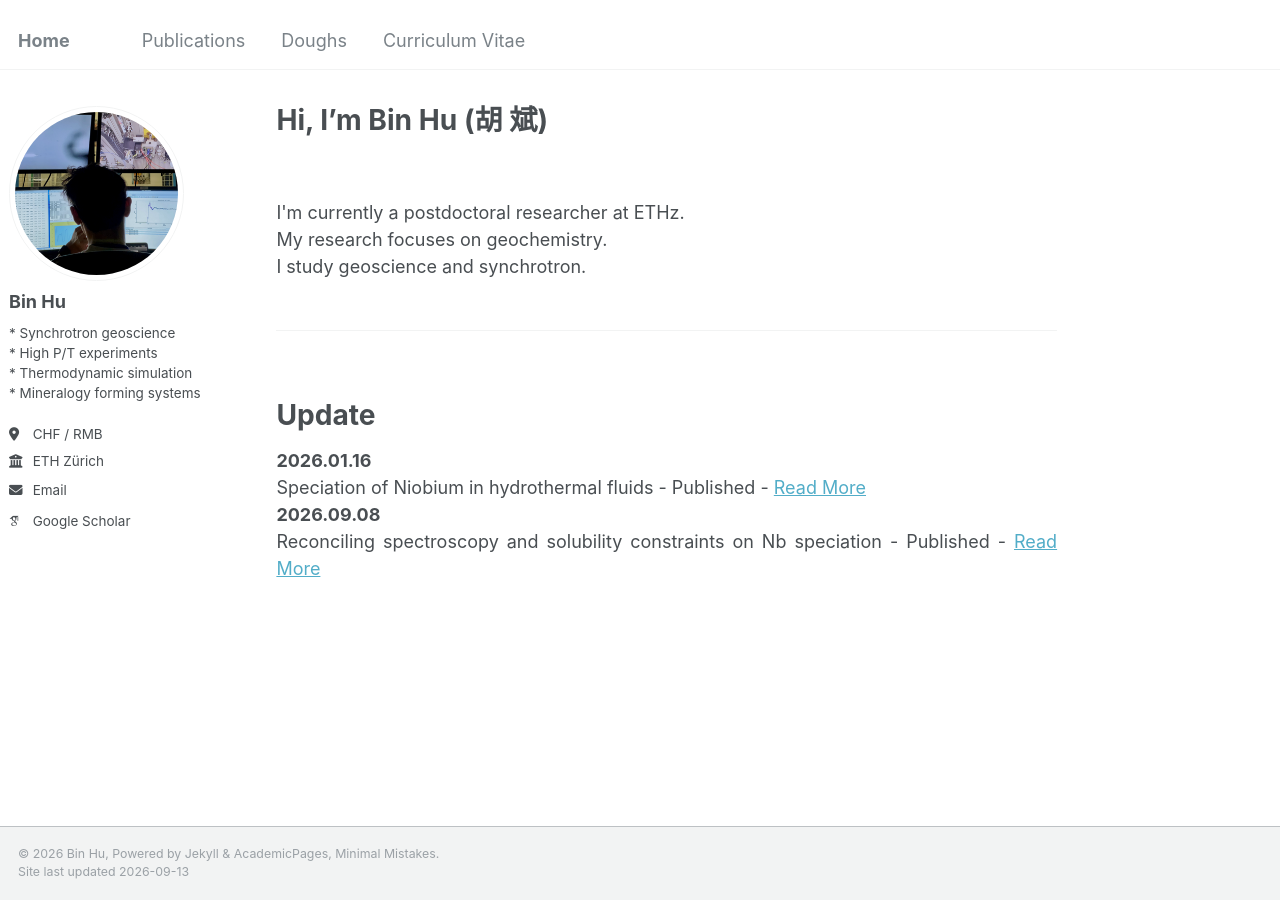
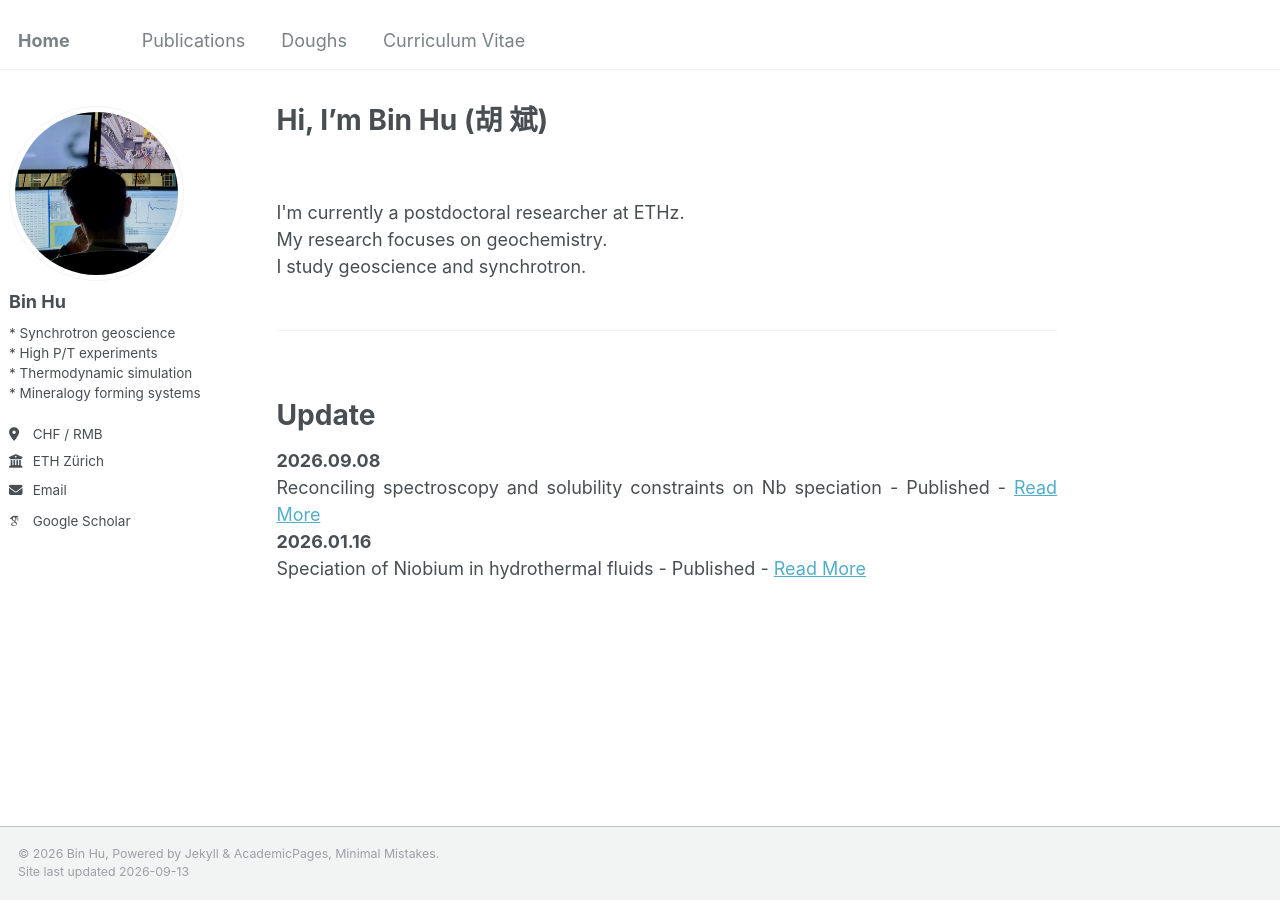
Before and after one commit to bhchemx/bhchemx.github.io, a Jekyll site: the page built from _pages/about.md, in a window 1280 px wide. Built offline with Jekyll 4.4.1, drawn with Linux system fonts in a browser that asks for light colours; some web fonts are replaced.

Commit message:
Update about.md

```diff
--- a/_pages/about.md
+++ b/_pages/about.md
@@ -22,18 +22,6 @@ redirect_from:
 <br>
 # Update
 
-<div style="display: flex; justify-content: space-between; font-size: 1em;">
-    <span>
-        <b>2026.01.16</b>
-    </span>
-</div>
-
-<div style="display: flex; justify-content: space-between; font-size: 1em;">
-    <span>
-        Speciation of Niobium in hydrothermal fluids - Published - <a href = "https://bhchemx.github.io/publication/2026-01-12-GCA-Nb">Read More</a>
-    </span>
-</div>
-
 <!------------------------------------------------------------->
 
 <div style="display: flex; justify-content: space-between; font-size: 1em;">
@@ -47,14 +35,16 @@ redirect_from:
         Reconciling spectroscopy and solubility constraints on Nb speciation - Published - <a href = "https://bhchemx.github.io/publication/2026-06-03-GCA-Nb">Read More</a>
     </span>
 </div>
-
-
-
-<!---
+<!------------------------------------------------------------->
 
 <div style="display: flex; justify-content: space-between; font-size: 1em;">
-    <span> EVENT </span>
-    <span> TIMES </span>
+    <span>
+        <b>2026.01.16</b>
+    </span>
 </div>
 
---->
+<div style="display: flex; justify-content: space-between; font-size: 1em;">
+    <span>
+        Speciation of Niobium in hydrothermal fluids - Published - <a href = "https://bhchemx.github.io/publication/2026-01-12-GCA-Nb">Read More</a>
+    </span>
+</div>
```
